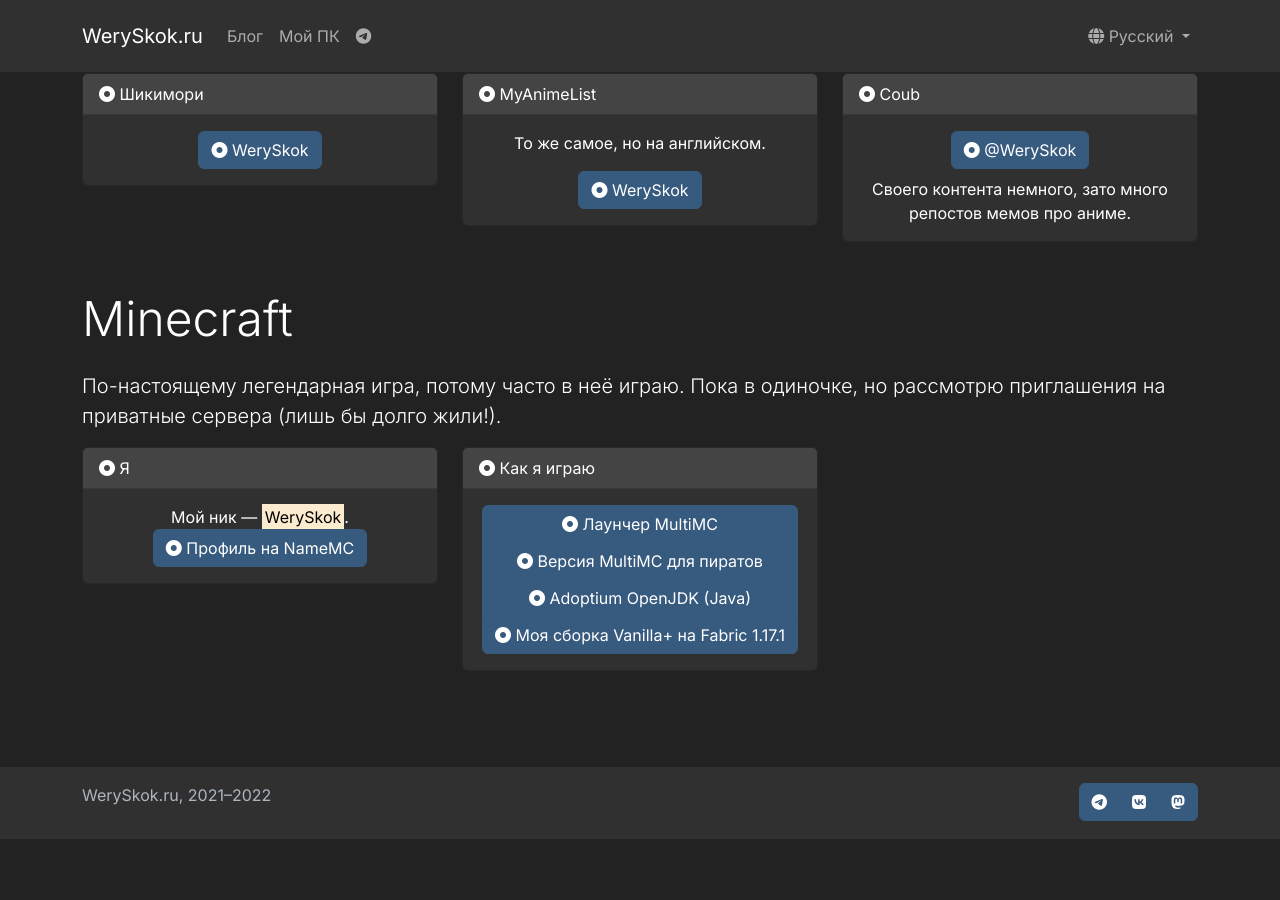
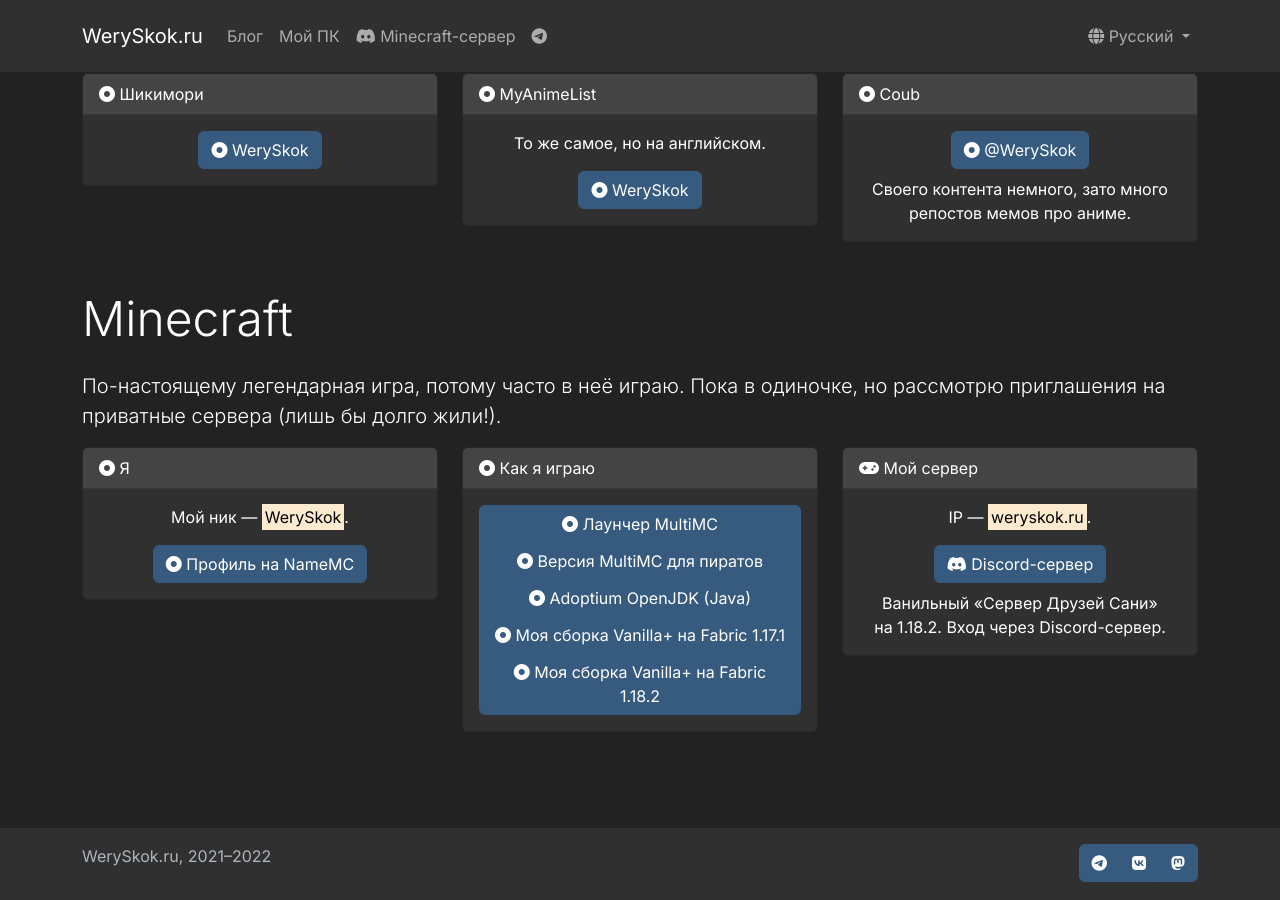
Before and after one commit to WerySkok/weryskok.ru, a Jekyll site: the page built from index.html, in a window 1280 px wide and 900 px high, scrolled down 3045 px. Built offline with Jekyll 4.4.1, drawn with Linux system fonts in a browser that asks for light colours; nearby versions of some CDN libraries; before the commit the page ends 3884 px from its top, so only the background shows below that.

Commit message:
Minecraft-server + relative links

```diff
--- a/_data/navigation-en.yml
+++ b/_data/navigation-en.yml
@@ -2,3 +2,5 @@
   link: https://blog.weryskok.ru
 - name: My PC
   link: /en/my_pc.html
+- name: <i class="fab fa-discord"></i>&nbsp;Minecraft-server (in Russian)
+  link: https://discord.com/invite/KCuJ687jqA
--- a/_data/navigation.yml
+++ b/_data/navigation.yml
@@ -2,3 +2,5 @@
   link: https://blog.weryskok.ru
 - name: Мой ПК
   link: /my_pc.html
+- name: <i class="fab fa-discord"></i>&nbsp;Minecraft-сервер
+  link: https://discord.com/invite/KCuJ687jqA
--- a/_includes/header-en.html
+++ b/_includes/header-en.html
@@ -1,6 +1,6 @@
 <nav class="navbar sticky-top navbar-expand-lg navbar-dark bg-dark">
     <div class="container">
-        <a class="navbar-brand" href="https://weryskok.ru/en/">WerySkok.ru</a>
+        <a class="navbar-brand" href="/en/">WerySkok.ru</a>
         <button class="navbar-toggler" type="button" data-bs-toggle="collapse" data-bs-target="#navbarSupportedContent"
             aria-controls="navbarSupportedContent" aria-expanded="false" aria-label="Open menu">
             <span class="navbar-toggler-icon"></span>
@@ -22,8 +22,8 @@
                     <i class="fas fa-globe"></i>&nbsp;English
                 </a>
                 <ul class="dropdown-menu" aria-labelledby="navbarDropdown">
-                  <li><a class="dropdown-item" href="https://weryskok.ru/">Русский</a></li>
-                  <li><a class="dropdown-item active" href="https://weryskok.ru/en/">English</a></li>
+                  <li><a class="dropdown-item" href="/">Русский</a></li>
+                  <li><a class="dropdown-item active" href="/en/">English</a></li>
                 </ul>
               </li>
             </span>
--- a/_includes/header.html
+++ b/_includes/header.html
@@ -1,6 +1,6 @@
 <nav class="navbar sticky-top navbar-expand-lg navbar-dark bg-dark">
     <div class="container">
-        <a class="navbar-brand" href="https://weryskok.ru">WerySkok.ru</a>
+        <a class="navbar-brand" href="/">WerySkok.ru</a>
         <button class="navbar-toggler" type="button" data-bs-toggle="collapse" data-bs-target="#navbarSupportedContent"
             aria-controls="navbarSupportedContent" aria-expanded="false" aria-label="Открыть меню">
             <span class="navbar-toggler-icon"></span>
@@ -22,8 +22,8 @@
                     <i class="fas fa-globe"></i>&nbsp;Русский
                 </a>
                 <ul class="dropdown-menu" aria-labelledby="navbarDropdown">
-                  <li><a class="dropdown-item active" href="https://weryskok.ru/">Русский</a></li>
-                  <li><a class="dropdown-item" href="https://weryskok.ru/en/">English</a></li>
+                  <li><a class="dropdown-item active" href="/">Русский</a></li>
+                  <li><a class="dropdown-item" href="/en/">English</a></li>
                 </ul>
               </li>
             </span>
--- a/index.html
+++ b/index.html
@@ -323,7 +323,7 @@
             <div class="card">
                 <div class="card-header"><i class="fas fa-dot-circle"></i>&nbsp;Я</div>
                 <div class="card-body text-center">
-                    <p class="mb-0">Мой ник — <mark>WerySkok</mark>.<br /></p>
+                    <p>Мой ник — <mark>WerySkok</mark>.<br /></p>
                     <div class="btn-group-vertical">
                         <a href="https://ru.namemc.com/profile/WerySkok.1" class="btn btn-primary"><i
                                 class="fas fa-dot-circle"></i>&nbsp;Профиль на NameMC</a>
@@ -345,7 +345,22 @@
                                 class="fas fa-dot-circle"></i>&nbsp;Adoptium OpenJDK (Java)</a>
                         <a href="https://weryskok.ru/files/1.17.1%20Fabric.zip" class="btn btn-primary"><i
                                 class="fas fa-dot-circle"></i>&nbsp;Моя сборка Vanilla+ на Fabric 1.17.1</a>
+                        <a href="https://weryskok.ru/files/1.18.2%20Fabric.zip" class="btn btn-primary"><i
+                                class="fas fa-dot-circle"></i>&nbsp;Моя сборка Vanilla+ на Fabric 1.18.2</a>
                     </div>
+                </div>
+            </div>
+        </div>
+        <div class="col-md-4 mb-4 mb-md-0">
+            <div class="card">
+                <div class="card-header"><i class="fa-solid fa-gamepad"></i>&nbsp;Мой сервер</div>
+                <div class="card-body text-center">
+                    <p>IP — <mark>weryskok.ru</mark>.<br /></p>
+                    <div class="btn-group-vertical mb-2">
+                        <a href="https://discord.com/invite/KCuJ687jqA" class="btn btn-primary"><i
+                                class="fab fa-discord"></i>&nbsp;Discord-сервер</a>
+                    </div>
+                    <p class="mb-0">Ванильный «Сервер Друзей Сани» на&nbsp;1.18.2. Вход через Discord-сервер.</p>
                 </div>
             </div>
         </div>
```
Also changed, not shown: en/index.html (+16 -1 lines).
